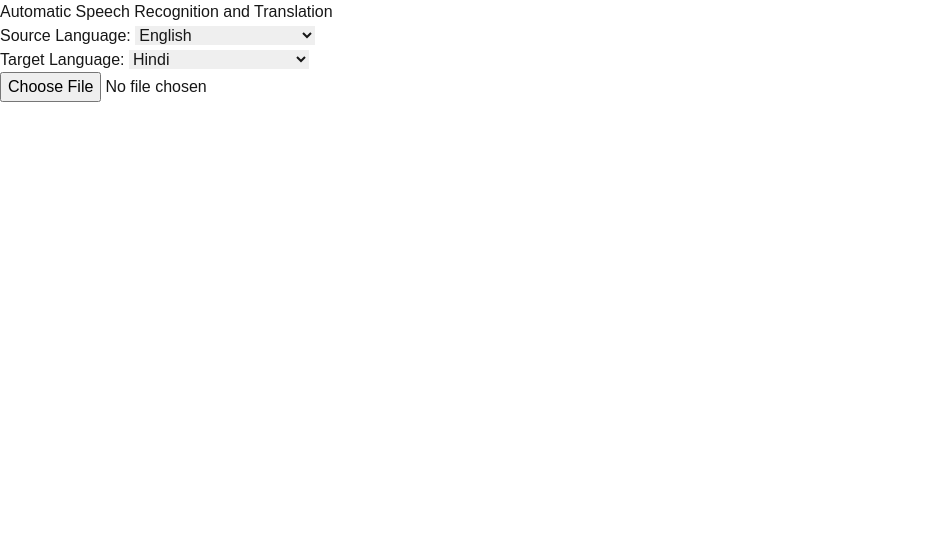
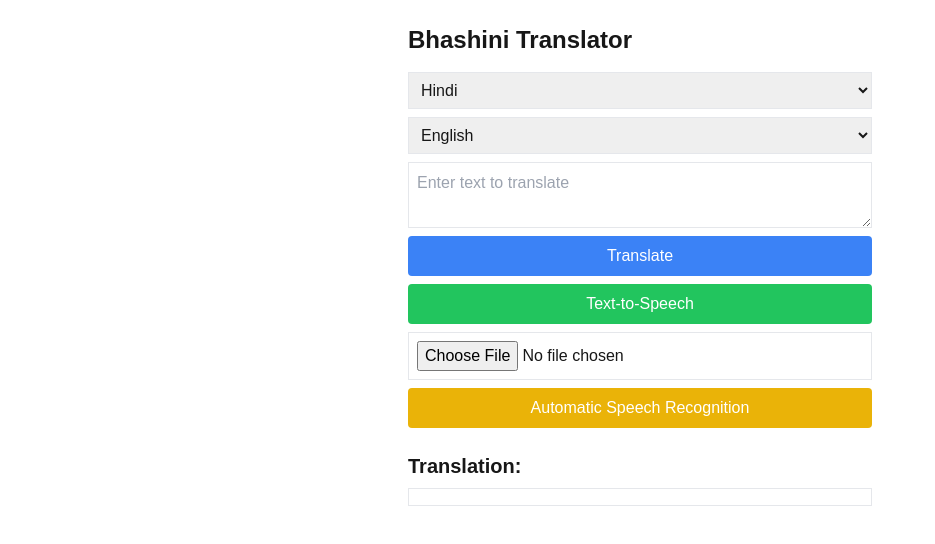
Before and after one commit to NoelG2002/Bhashini-python-front-end, a Next.js app: page / in a window 1280 px wide. Shown: the top 544 px of the page, without its empty margins (0-935 px from the left). Built offline with nearby package versions, Linux system fonts and the light colour scheme.

Commit message:
Update page.tsx

```diff
--- a/app/page.tsx
+++ b/app/page.tsx
@@ -3,115 +3,153 @@
 import { useState } from "react";
 import axios from "axios";
 
-const languageCodeMapping = {
-  Assamese: "asm_Beng",
-  Bengali: "ben_Beng",
-  Bodo: "brx_Deva",
-  Dogri: "doi_Deva",
-  English: "eng_Latn",
-  Gujarati: "guj_Gujr",
-  Hindi: "hin_Deva",
-  Kannada: "kan_Knda",
-  "Kashmiri (Arabic)": "kas_Arab",
-  "Kashmiri (Devanagari)": "kas_Deva",
-  Konkani: "gom_Deva",
-  Malayalam: "mal_Mlym",
-  Marathi: "mar_Deva",
-  Maithili: "mai_Deva",
-  "Manipuri (Bengali)": "mni_Beng",
-  "Manipuri (Meitei)": "mni_Mtei",
-  Nepali: "npi_Deva",
-  Odia: "ory_Orya",
-  Punjabi: "pan_Guru",
-  Sanskrit: "san_Deva",
-  Santali: "sat_Olck",
-  "Sindhi (Arabic)": "snd_Arab",
-  "Sindhi (Devanagari)": "snd_Deva",
-  Tamil: "tam_Taml",
-  Telugu: "tel_Telu",
-  Urdu: "urd_Arab",
+export default function Home() {
+  const [text, setText] = useState<string>("");
+  const [translatedText, setTranslatedText] = useState<string>("");
+  const [sourceLang, setSourceLang] = useState<string>("hin_Deva");
+  const [targetLang, setTargetLang] = useState<string>("eng_Latn");
+  const [audioFile, setAudioFile] = useState<File | null>(null);
+  const [loading, setLoading] = useState<boolean>(false);
+
+  const languages = [
+    { code: "asm_Beng", label: "Assamese" },
+    { code: "ben_Beng", label: "Bengali" },
+    { code: "brx_Deva", label: "Bodo" },
+    { code: "doi_Deva", label: "Dogri" },
+    { code: "eng_Latn", label: "English" },
+    { code: "gom_Deva", label: "Konkani" },
+    { code: "hin_Deva", label: "Hindi" },
+    { code: "kas_Arab", label: "Kashmiri (Arabic)" },
+    { code: "kas_Deva", label: "Kashmiri (Devanagari)" },
+    { code: "mai_Deva", label: "Maithili" },
+    { code: "mal_Mlym", label: "Malayalam" },
+    { code: "mar_Deva", label: "Marathi" },
+    { code: "mni_Beng", label: "Manipuri (Bengali)" },
+    { code: "mni_Mtei", label: "Manipuri (Meitei)" },
+    { code: "npi_Deva", label: "Nepali" },
+    { code: "ory_Orya", label: "Odia" },
+    { code: "pan_Guru", label: "Punjabi (Gurmukhi)" },
+    { code: "san_Deva", label: "Sanskrit" },
+    { code: "sat_Olck", label: "Santali" },
+    { code: "snd_Arab", label: "Sindhi (Arabic)" },
+    { code: "snd_Deva", label: "Sindhi (Devanagari)" },
+    { code: "tam_Taml", label: "Tamil" },
+    { code: "tel_Telu", label: "Telugu" },
+    { code: "urd_Arab", label: "Urdu (Arabic)" },
+  ];
+
+  const handleTranslate = async () => {
+    setLoading(true);
+    try {
+      const response = await axios.post("https://bhashini-python.onrender.com/translate", {
+        source_language: sourceLang,
+        target_language: targetLang,
+        text: text,
+      });
+      setTranslatedText(response.data.translated_text);
+    } catch (error) {
+      console.error("Translation error:", error);
+    } finally {
+      setLoading(false);
+    }
   };
 
-const Home = () => {
-  const [sourceLanguage, setSourceLanguage] = useState("English");
-  const [targetLanguage, setTargetLanguage] = useState("Hindi");
-  const [recognizedText, setRecognizedText] = useState("");
-  const [translatedText, setTranslatedText] = useState("");
-  const [audio, setAudio] = useState("");
+  const handleTextToSpeech = async () => {
+    setLoading(true);
+    try {
+      const response = await axios.post("https://bhashini-python.onrender.com/tts", {
+        source_language: sourceLang,
+        text: text,
+      });
+      const audioBase64 = response.data.base64_string;
+      const audioBlob = new Blob([new Uint8Array(atob(audioBase64).split("").map(char => char.charCodeAt(0)))], { type: "audio/mp3" });
+      const audioUrl = URL.createObjectURL(audioBlob);
+      const audio = new Audio(audioUrl);
+      audio.play();
+    } catch (error) {
+      console.error("TTS error:", error);
+    } finally {
+      setLoading(false);
+    }
+  };
 
-  const handleASR = async (event) => {
+  const handleASR = async () => {
+    setLoading(true);
+    if (!audioFile) {
+      console.error("No audio file selected");
+      setLoading(false);
+      return;
+    }
+
     const formData = new FormData();
-    formData.append("file", event.target.files[0]);
-
-    // Map the selected languages to their corresponding codes
-    const sourceLangCode = languageCodeMapping[sourceLanguage];
-    const targetLangCode = languageCodeMapping[targetLanguage];
-
-    // Append the source and target language codes
-    formData.append("source_language", sourceLangCode);
-    formData.append("target_language", targetLangCode);
+    formData.append("file", audioFile);
+    formData.append("source_language", sourceLang);
+    formData.append("target_language", targetLang);
 
     try {
-      const response = await axios.post("http://localhost:8000/asr_nmt", formData, {
-        headers: { "Content-Type": "multipart/form-data" },
+      const response = await axios.post("https://bhashini-python.onrender.com/asr", formData, {
+        headers: {
+          "Content-Type": "multipart/form-data",
+        },
       });
-
-      // Update the state with recognized and translated text
-      setRecognizedText(response.data.recognized_text);
       setTranslatedText(response.data.translated_text);
     } catch (error) {
-      console.error("Error during ASR:", error);
+      console.error("ASR error:", error);
+    } finally {
+      setLoading(false);
     }
   };
 
   return (
-    <div>
-      <h1>Automatic Speech Recognition and Translation</h1>
-
-      <label>Source Language: </label>
-      <select
-        value={sourceLanguage}
-        onChange={(e) => setSourceLanguage(e.target.value)}
-      >
-        {Object.keys(languageCodeMapping).map((lang) => (
-          <option key={lang} value={lang}>
-            {lang}
+    <div className="p-6 max-w-lg mx-auto">
+      <h1 className="text-2xl font-bold mb-4">Bhashini Translator</h1>
+      <div className="flex flex-col gap-2">
+        <select value={sourceLang} onChange={(e) => setSourceLang(e.target.value)} className="border p-2">
+          {languages.map((lang) => (
+            <option key={lang.code} value={lang.code}>
+              {lang.label}
             </option>
           ))}
         </select>
-      <br />
 
-      <label>Target Language: </label>
-      <select
-        value={targetLanguage}
-        onChange={(e) => setTargetLanguage(e.target.value)}
-      >
-        {Object.keys(languageCodeMapping).map((lang) => (
-          <option key={lang} value={lang}>
-            {lang}
+        <select value={targetLang} onChange={(e) => setTargetLang(e.target.value)} className="border p-2">
+          {languages.map((lang) => (
+            <option key={lang.code} value={lang.code}>
+              {lang.label}
             </option>
           ))}
         </select>
-      <br />
 
-      <input type="file" accept="audio/*" onChange={handleASR} />
-      <br />
+        <textarea
+          className="border p-2"
+          value={text}
+          onChange={(e) => setText(e.target.value)}
+          placeholder="Enter text to translate"
+        />
 
-      {recognizedText && (
-        <div>
-          <h2>Recognized Text:</h2>
-          <p>{recognizedText}</p>
+        <button onClick={handleTranslate} className="bg-blue-500 text-white p-2 rounded">
+          Translate
+        </button>
+
+        <button onClick={handleTextToSpeech} className="bg-green-500 text-white p-2 rounded">
+          Text-to-Speech
+        </button>
+
+        <input
+          type="file"
+          onChange={(e) => setAudioFile(e.target.files?.[0] ?? null)}
+          accept="audio/*"
+          className="border p-2"
+        />
+        <button onClick={handleASR} className="bg-yellow-500 text-white p-2 rounded">
+          Automatic Speech Recognition
+        </button>
+
+        {loading && <p>Loading...</p>}
+
+        <h2 className="text-xl font-semibold mt-4">Translation:</h2>
+        <p className="border p-2">{translatedText}</p>
       </div>
-      )}
-
-      {translatedText && (
-        <div>
-          <h2>Translated Text:</h2>
-          <p>{translatedText}</p>
-        </div>
-      )}
     </div>
   );
-};
-
-export default Home;
+}
```
Lines whose indentation alone changed are shown as unchanged.
